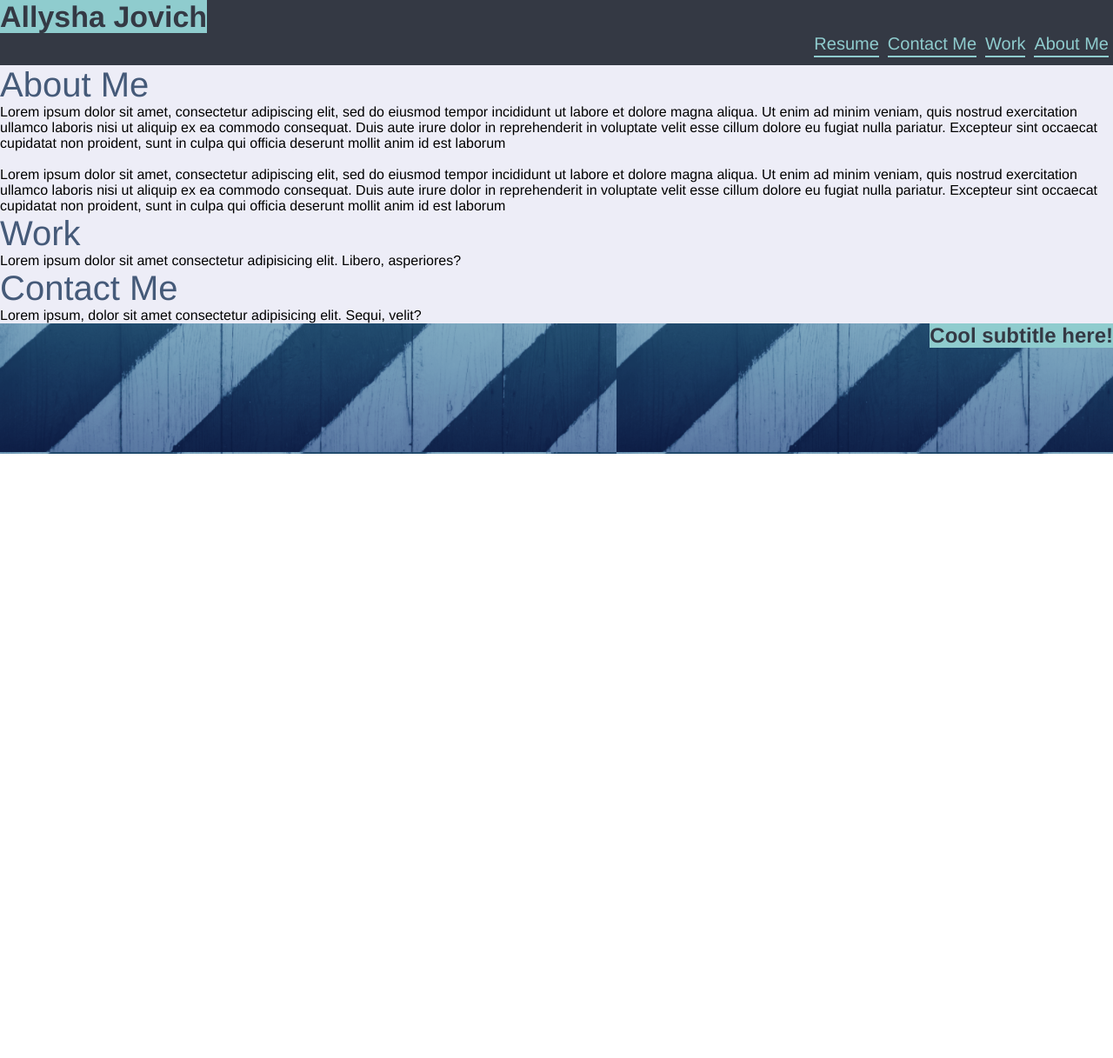
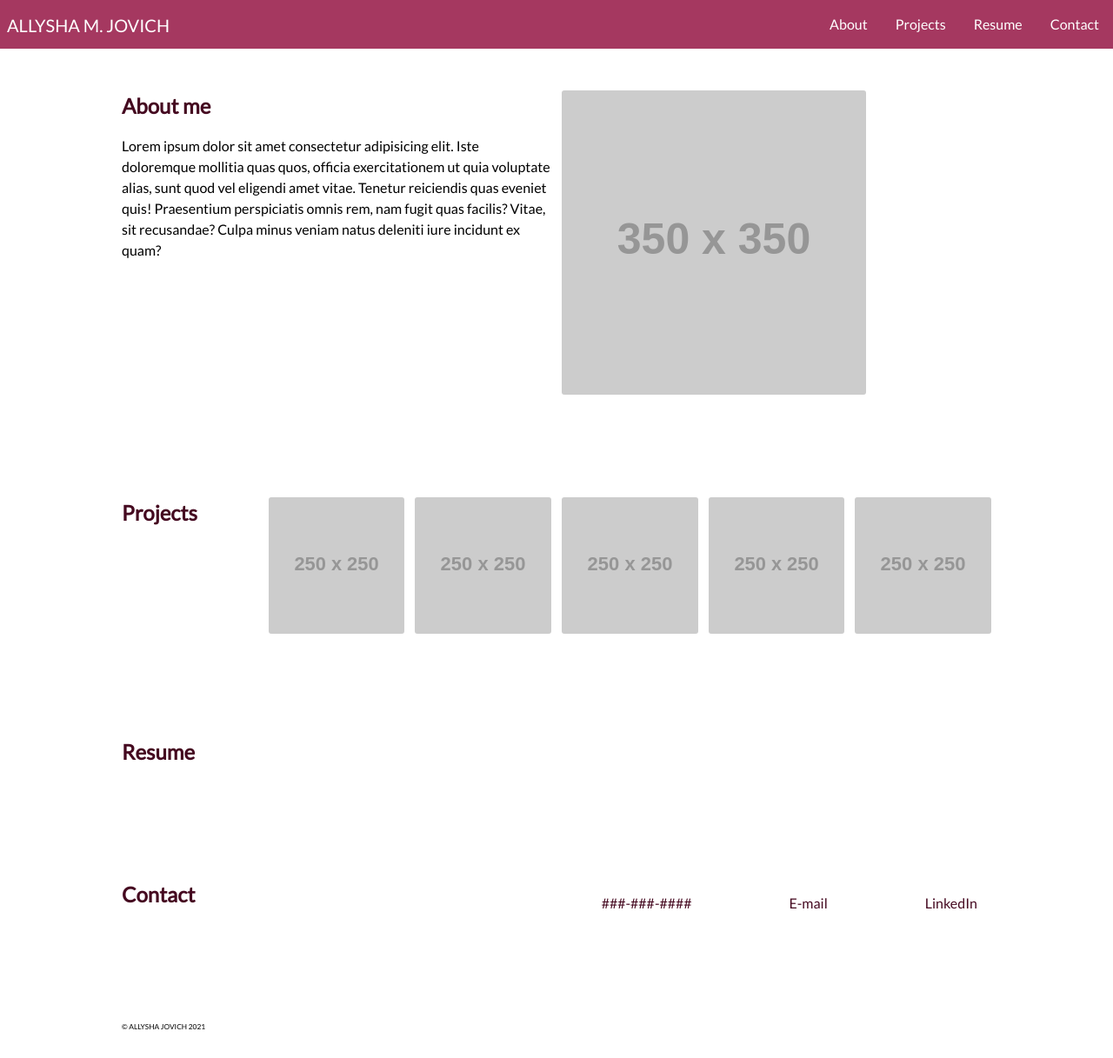
Before and after one commit to ajovich/Portfolio, a plain HTML site: page index.html in a window 1280 px wide. Shown: the whole page at 87% size. Before the commit the page ends 800 px from the top, so only its background shows below. Drawn offline with Linux system fonts and the light colour scheme; placeholder pictures from the web are drawn by us.

Commit message:
updated html, updated js, updated css, updated README.md

```diff
--- a/index.html
+++ b/index.html
@@ -1,47 +1,109 @@
 <!DOCTYPE html>
 <html lang="en">
-
 <head>
   <meta charset="UTF-8">
-       <meta name="viewport" content="width=device-width, initial-scale=1">
+  <meta name="viewport" content="width=device-width, initial-scale=1.0"/>
+  <link rel="preconnect" href="https://fonts.gstatic.com">
+  <link href="https://fonts.googleapis.com/css2?family=Lato&display=swap" rel="stylesheet">
   <link rel="stylesheet" href="./style.css"/>
-       <link rel="stylesheet" href="./script.js"/>
-       <title>Allysha Marie Jovich</title>
+  <title>Allysha Jovich Portfolio</title>
 </head>
 
+<main>
+  <nav class="navigation">
+    <div class="header-title"><small>ALLYSHA M. JOVICH</small></div>
+    <a href="#" class="toggle-button">
+      <!-- 3 span classes represent 3 lines on hamburger menu for responsive navigation bar -->
+      <span class="bar"></span>
+      <span class="bar"></span>
+      <span class="bar"></span>
+    </a>
+    <div class="navigation-links">
+      <ul>
+        <li><a href="#About">About</a></li>
+        <li><a href="#Projects">Projects</a></li>
+        <li><a href="#Resume">Resume</a></li>
+        <li><a href="#Contact">Contact</a></li>
+
+      </ul>
+    </div>
+    </nav>
+</main>
+
 <body>
-       <div class="box">
-           <header>
-               <div class="header">
-                       <h1><span>Allysha Jovich</span></h1>
+  <section>
+    <div class="container">
+      <div class="flex-items">
+        <div>
+          <h2 class="text-left">About me</h2>
+          <p>Lorem ipsum dolor sit amet consectetur adipisicing elit. Iste doloremque mollitia quas quos, officia exercitationem ut quia voluptate alias, sunt quod vel eligendi amet vitae. Tenetur reiciendis quas eveniet quis! Praesentium perspiciatis omnis rem, nam fugit quas facilis? Vitae, sit recusandae? Culpa minus veniam natus deleniti iure incidunt ex quam?</p>
         </div>
-                   <nav class="main-nav">
-                       <a href="#aboutme">About Me</a>
-                       <a href="#projects">Work</a>
-                       <a href="#contactme">Contact Me</a>
-                       <a href="#resume">Resume</a>
+        <div>
+          <img class="profile-picture" src="https://via.placeholder.com/350" alt="Profile picture">
+        </div>
+      </div>
+    </div>
+  </section>
+
+<!-- addEventListener in script.js, when user clicks image, the image enlarges -->
+  <section>
+    <div class="container">
+      <div class="flex-items">
+        <h2 class="text-left">Projects</h2>
+        <div>
+          <img class="projects" src="https://via.placeholder.com/250" alt="Project 1 placeholder image">
+        </div>
+        <div>
+          <img class="projects" src="https://via.placeholder.com/250" alt="Project 2 placeholder image">
+        </div>
+        <div>
+          <img class="projects" src="https://via.placeholder.com/250" alt="Project 3 placeholder image">
+        </div>
+        <div>
+          <img class="projects" src="https://via.placeholder.com/250" alt="Project 4 placeholder image">
+        </div>
+        <div>
+          <img class="projects" src="https://via.placeholder.com/250" alt="Project 5 placeholder image">
+        </div>
+      </div>
+    </div>
+  </section>
+
+
+  <section>
+    <div class="container">
+      <div class="flex-items">
+        <div>
+          <h2 class="text-left">Resume</h2>
+          <p></p>
+        </div>
+      </div>
+    </div>
+  </section>
+
+  <section>
+    <div class="container">
+      <div class="flex-items">
+          <h2 class="text-left">Contact</h2>
+          <ul class="contact-links">
+            <li><a href="#">###-###-####</a></li>
+            <li><a href="#Email">E-mail</a></li>
+            <li><a href="#LinkedIn">LinkedIn</a></li>
+          </ul>
+      </div>
+    </div>
+  </section>
+
+  <section>
+    <div class="container">
+      <div class="flex-items">
+        <nav class="footer">
+          <p><small>&#169; ALLYSHA JOVICH 2021</small></p>
         </nav>
       </div>
-           </header>
+    </div>
+  </section>
 
-           <main>
-            <div class="flex-container">
-                <div class="flex-item">About Me</div>
-                <p>Lorem ipsum dolor sit amet, consectetur adipiscing elit, sed do eiusmod tempor incididunt ut labore et dolore magna aliqua. Ut enim ad minim veniam, quis nostrud exercitation ullamco laboris nisi ut aliquip ex ea commodo consequat.
-                    Duis aute irure dolor in reprehenderit in voluptate velit esse cillum dolore eu fugiat nulla pariatur. Excepteur sint occaecat cupidatat non proident, sunt in culpa qui officia deserunt mollit anim id est laborum</p>
-                    <br>
-                <p>Lorem ipsum dolor sit amet, consectetur adipiscing elit, sed do eiusmod tempor incididunt ut labore et dolore magna aliqua. Ut enim ad minim veniam, quis nostrud exercitation ullamco laboris nisi ut aliquip ex ea commodo consequat.
-                    Duis aute irure dolor in reprehenderit in voluptate velit esse cillum dolore eu fugiat nulla pariatur. Excepteur sint occaecat cupidatat non proident, sunt in culpa qui officia deserunt mollit anim id est laborum</p>
-                <div class="flex-item">Work</div>
-                <p>Lorem ipsum dolor sit amet consectetur adipisicing elit. Libero, asperiores?</p>
-                <div class="flex-item">Contact Me</div>
-                <p>Lorem ipsum, dolor sit amet consectetur adipisicing elit. Sequi, velit?</p>
-            </div>
-        </main>
-
-            <div class="banner-area">
-                <h2>Cool subtitle here!</h2>
-            </div>
-
+    <script src="script.js"></script>
 </body>
 </html>
--- a/style.css
+++ b/style.css
@@ -1,114 +1,229 @@
-/*background of container
-#ededf7
+/* Need to put font sizes in rem instead of px for responsive layout */
+/* Navigation bar - change color/design to underline? . Accessibility issue if only difference between active/inactive is hue*/
+/* How to get rid of extra space at bottom of webpage after footer? */
+/* Fix contact links - align left directly underneath Contact */
+/* Have project images wrap as screen size decreases or additional project images added */
 
-#435878 primary text color in body*/
+/* Need to decide on color scheme, font family. Call variables in CSS with colors/fonts consistently used throughout portfolio
+:root {
+  --color-primary: #;
+  --color-secondary: #;
+  --color-accent: #;
 
-/*
-.header {
-   display: flex;
-   padding: 10px;
-   font-family: 'Helvetica', 'Arial';
-   font-size: 25px;
-   background-color: #343944;
-   color: #8fccce;
-   text-align: right;
-}
-
-.topnav-right {
-   display: inline-block;
-   color: #8fccce;
-   list-style-type: none;
+  --ff-primary:  ;
+  --ff-accent: ;
 } */
 
-/* .navBar {
-   padding-top: 10px;
-   margin-right: 10px;
-   float: right;
-   font-family: 'Helvetica', 'Arial';
-   font-size: 20px;
-   font-style: underline;
-}
-*/
-
-/* ul {
-   display: block;
-   margin-block-start: 1em;
-   margin-block-end: 1em;
-   font-family: 'Helvetica', 'Arial';
-   font-size: 20px;
-} */
-
-
+/* Border-box width/height include content/padding/border, does not include margin */
 * {
-    margin: 0;
-    padding: 0;
-    font-family: 'Helvetica', 'Arial';
+   box-sizing: border-box;
+   font-family: 'Lato', sans-serif;
  }
 
- .body {
-    text-align: center;
+ /* Setting to 0px for margin/padding allows navigation bar to be right on edge of screen, no extra white space */
+ body {
+   margin: 0px;
+   padding: 0px;
  }
 
- header {
-    height: 75px;
-    background: #343944;
-    flex: wrap;
+ .navigation {
+   align-items: center; /* Lines up in center with name */
+   background-color: #A53860;
+   color: white;
+   display: flex; /* Use flex to line up navigation side by side */
+   justify-content: space-between;
+   position: relative;
  }
 
- .name {
-    width: 30%;
-    float: left;
-    line-height: 100px;
+ .header-title {
+   font-size: 24px;
+   margin: 8px;
  }
 
- h1 {
-    text-decoration: none;
-    font-size: 34px;
-    color: #343944;
+ .navigation-links {
+   height: 100%;
  }
 
- h1 span {
-    background-color: #8fccce;
+ .navigation-links ul {
+   display: flex; /* Lines links up side by side */
+   margin: 0px;
+   padding: 0px;
  }
 
- .main-nav a {
-    text-decoration: none;
-    border-bottom: 2px solid #8fccce;
-    padding-bottom: 2px;
-    font-size: 20px;
-    margin: 0 5px;
-    color: #8fccce;
-    float: right;
+ .navigation-links li {
+   list-style: none; /* Removed list style, no underline, no bullets */
  }
 
- h2 {
-    float:right;
+ .navigation-links li a {
+   color: white;
+   display: block;
+   padding: 16px;
+   text-decoration: none; /* Removes underline from links */
  }
 
- .banner-area {
-    width: 100%;
-    height: 150px;
-    position: fixed;
-    background-image: url(/menu_screenshot.png);
+ .navigation-links li:hover {
+   background-color: #DA627D;
+   border-radius: 3px;
+   opacity: 0.75; /* Decreased opacity for hover effect */
  }
 
- h2 {
-    background-color: #8fccce;
-    color: #343944;
-
+ /* Hamburger menu for responsive web design */
+ .toggle-button {
+   flex-direction: column; /* Span line up on top of one another */
+   display: none; /* Prevents from showing by default, only want it to show when user 'clicks' in smaller screen size */
+   height: 20px;
+   justify-content: space-between;
+   position: absolute; /* Hamburger menu to right side of screen without messing with flow of other elements, element positioned absolutely to first positioned parent */
+   right: 16px; /* Allows space for hamburger menu to not be all the way at the right side of screen */
+   top: 12px; /* Allows space for hamburger menu to not be all the way at the top of the navigation bar */
+   width: 30px;
  }
 
- .flex-container {
-     display: flex;
-     flex-direction: column;
-     justify-content: center;
-     background-color: #ededf7;
-
+ /* Styles hamburger menu bars */
+ .toggle-button .bar {
+   background-color: white;
+   border-radius: 3px;
+   height: 3px;
+   width: 100%;
  }
 
- .flex-item {
-    background-color: #ededf7;
-    color: #455a79;
-    text-align: left;
-    font-size: 40px;
+ /* Media query when conditions inside are met (screen size <600px run the following code from lines 89-119. */
+ @media (max-width: 600px) {
+   .toggle-button {
+     display: flex;
+   }
+
+   /* Links span 100% of screen */
+   .navigation-links {
+     display: none;
+     width: 100%;
+   }
+
+   /* Change flex direction to column and align at top */
+   .navigation {
+     flex-direction: column;
+     align-items: flex-start;
+   }
+
+   /* Stacks links top-bottom, links span 100% of menu */
+   .navigation-links ul {
+     flex-direction: column;
+     width: 100%;
+   }
+
+   /* Centers text  */
+   .navigation-links ul li {
+     text-align: center;
+   }
+
+   /* Anchor tags closer in space */
+   .navigation-links li a {
+     padding: 8px 16px;
+   }
+
+   /* Hamburger menu activated by user when clicked on */
+   .navigation-links.active {
+     display: flex;
+   }
  }
+
+ h2,
+ p
+ footer {
+   color: #450920;
+   margin: 0px;
+   margin-bottom: 16px; /* Gives spacing of text size  */
+ }
+
+ body {
+   font-family: 'Lato', sans-serif;
+   font-size: 16px;
+   line-height: 1.5;
+ }
+
+ section {
+   padding: 48px 0;
+ }
+
+ .container {
+   margin-inline: auto;
+   width: min(90%, 1000px);
+ }
+
+ .text-left {
+   text-align: left;
+ }
+
+ img {
+   max-width: 100%;
+   border-radius: 3px;
+ }
+
+ .profile-picture {
+   border-radius: 3px;
+ }
+
+ .projects:hover {
+   opacity: 0.75;
+ }
+
+ .flex-items {
+   display: flex;
+   flex-direction: column;
+ }
+
+ /* ?? Want project item pictures to wrap if more project images added or screen size begins to shrink ?? */
+  .flex-items .projects {
+   flex-direction: column;
+   flex-wrap: wrap;
+   flex-flow: column wrap;
+ }
+
+ @media (min-width: 600px) {
+   .flex-items {
+     flex-direction: row;
+   }
+
+   .flex-items > * {
+     flex-basis: 100%;
+     margin-bottom: 16px;
+   }
+
+ /* 12px space between columns. * + * is adjacent sibling selector, takes element div AND sibling div next to it  */
+   .flex-items > * + * {
+     margin-left: 12px;
+   }
+ }
+
+ .contact-links {
+   align-content: flex-start;
+   display: flex;
+   height: 100%;
+   justify-content: space-between;
+ }
+
+ .contact-links ul {
+   margin: 0px;
+   padding: 0px;
+ }
+
+ .contact-links li {
+   list-style: none; /* Removed list style, no underline, no bullets */
+ }
+
+ .contact-links li a {
+   color: #450920;
+   padding: 16px;
+   text-decoration: none; /* Removes underline from links */
+ }
+
+ .contact-links li a:hover {
+   color: #450920;
+   opacity: 0.5;
+ }
+
+ .footer {
+   display: flex;
+   font-size: 10px;
+   padding: 0px;
+ }
```
Also changed, not shown: script.js (+13 -0 lines), menu_screenshot.png (deleted), 1 other file. Lines whose indentation alone changed are shown as unchanged.
